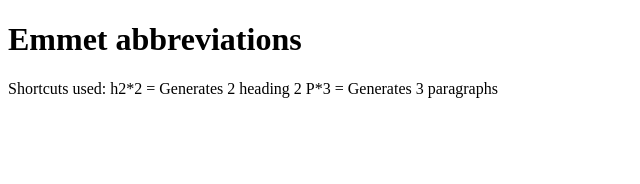
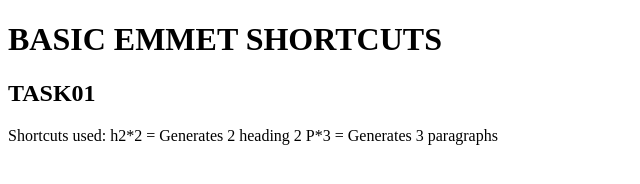
Before and after one commit to colasforgotten1-star/Web_Tech, a plain HTML site: page HTML-LAB/emmet - laboratory/01=basic.html in a window 1280 px wide. Shown: the whole page, without its empty margins (0-640 px from the left). Drawn offline with Linux system fonts and the light colour scheme.

Commit message:
Updated 01

```diff
--- a/HTML-LAB/emmet - laboratory/01=basic.html
+++ b/HTML-LAB/emmet - laboratory/01=basic.html
@@ -7,7 +7,10 @@
 </head>
 <body>
 
-    <h1>Emmet abbreviations</h1>
+    <h1>BASIC EMMET SHORTCUTS</h1>
+
+
+    <h2>TASK01</h2>
 
     <h2></h2>
     <h2></h2>
```
